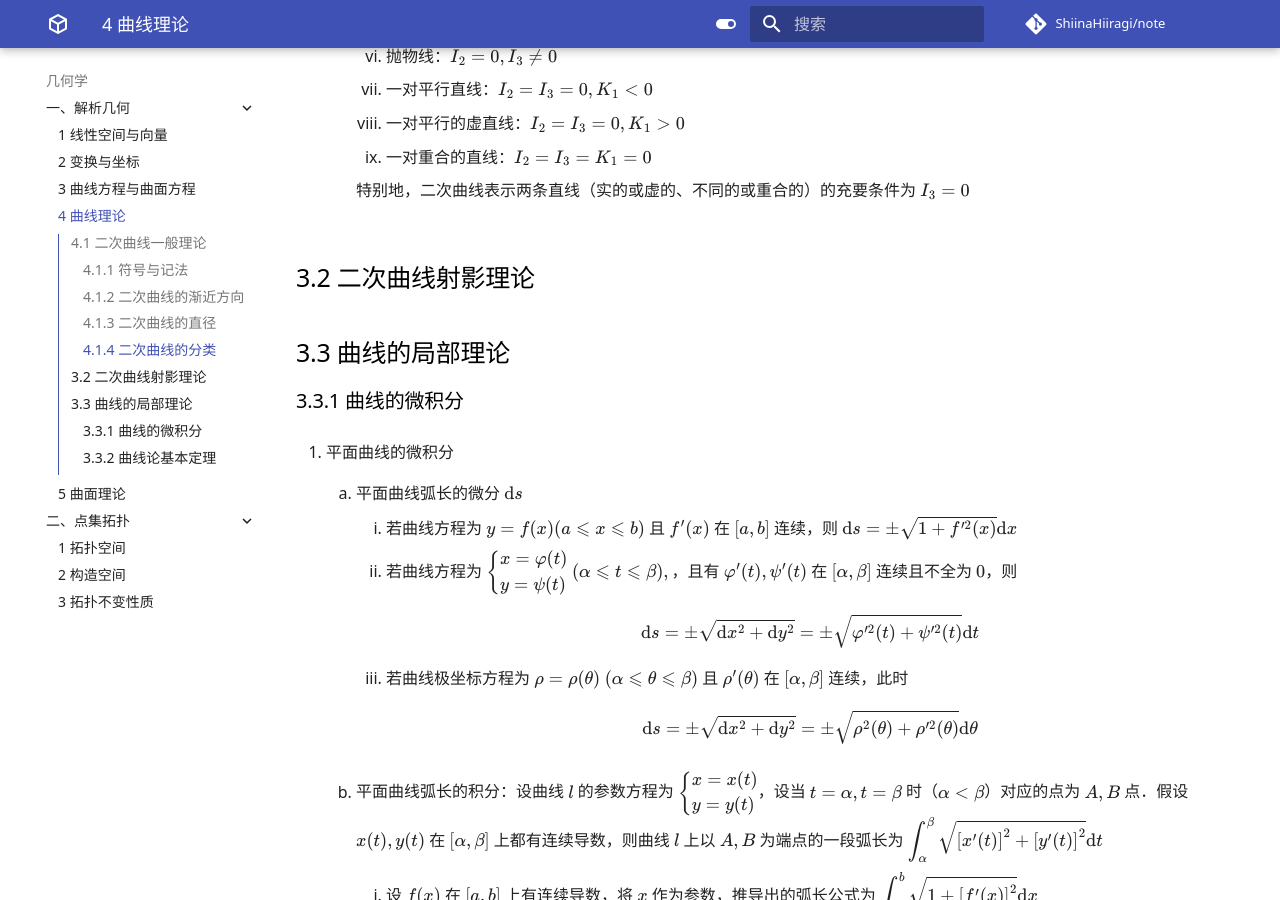
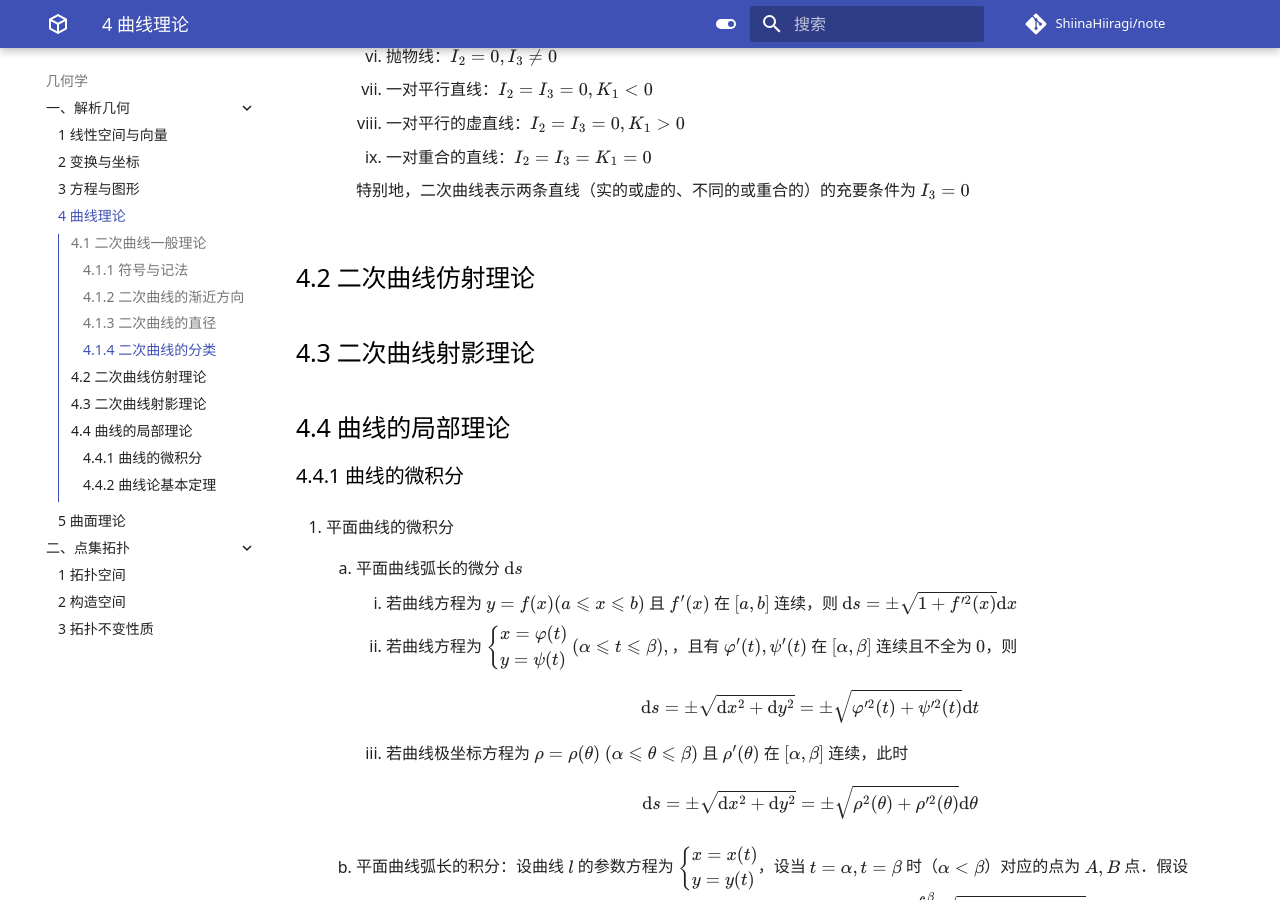
Before and after one commit to ShiinaHiiragi/note, an MkDocs documentation site: the page built from docs/top/anly/curv.md, in a window 1280 px wide and 900 px high, scrolled down 4684 px. Built offline with MkDocs 1.6.1 and Material for MkDocs 9.7.7, drawn with Linux system fonts in a browser that asks for light colours; comment, search, counter and statistics services are not loaded; some of the changed text lies outside the part shown.

Commit message:
change mix

```diff
--- a/docs/top/anly/curv.md
+++ b/docs/top/anly/curv.md
@@ -190,10 +190,12 @@
 
         特别地，二次曲线表示两条直线（实的或虚的、不同的或重合的）的充要条件为 $I_{3}=0$
 
-## 3.2 二次曲线射影理论
+## 4.2 二次曲线仿射理论
 
-## 3.3 曲线的局部理论
-### 3.3.1 曲线的微积分
+## 4.3 二次曲线射影理论
+
+## 4.4 曲线的局部理论
+### 4.4.1 曲线的微积分
 1. 平面曲线的微积分
     1. 平面曲线弧长的微分 $\mathrm{d} s$
         1. 若曲线方程为 $y=f(x)(a \leqslant x \leqslant b)$ 且 $f^{\prime}(x)$ 在 $[a, b]$ 连续，则 $\mathrm{d} s=\pm \sqrt{1+f^{\prime 2}(x)} \mathrm{d} x$
@@ -342,4 +344,4 @@
 
         成立，其中 $\overset{\LARGE{\frown}}{AB}$ 为任意从 $A$ 到 $B$ 的路径
 
-### 3.3.2 曲线论基本定理
+### 4.4.2 曲线论基本定理
--- a/mkdocs.yml
+++ b/mkdocs.yml
@@ -149,7 +149,7 @@ nav:
     - 一、解析几何:
       - 1 线性空间与向量: top/anly/lin.md
       - 2 变换与坐标: top/anly/geom.md
-      - 3 曲线方程与曲面方程: top/anly/eq.md
+      - 3 方程与图形: top/anly/eq.md
       - 4 曲线理论: top/anly/curv.md
       - 5 曲面理论: top/anly/surf.md
     - 二、点集拓扑:
```
Also changed, not shown: docs/top/anly/eq.md (+1 -1 lines).
